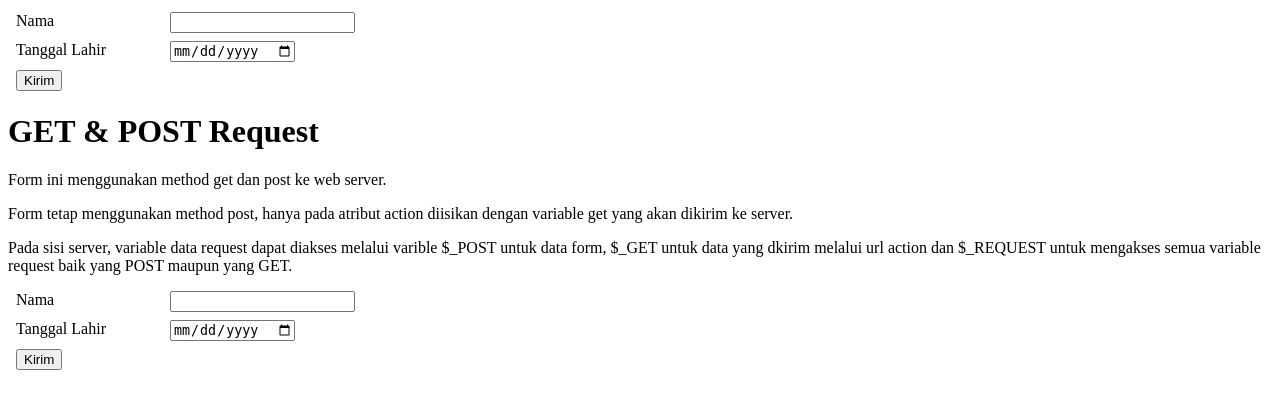
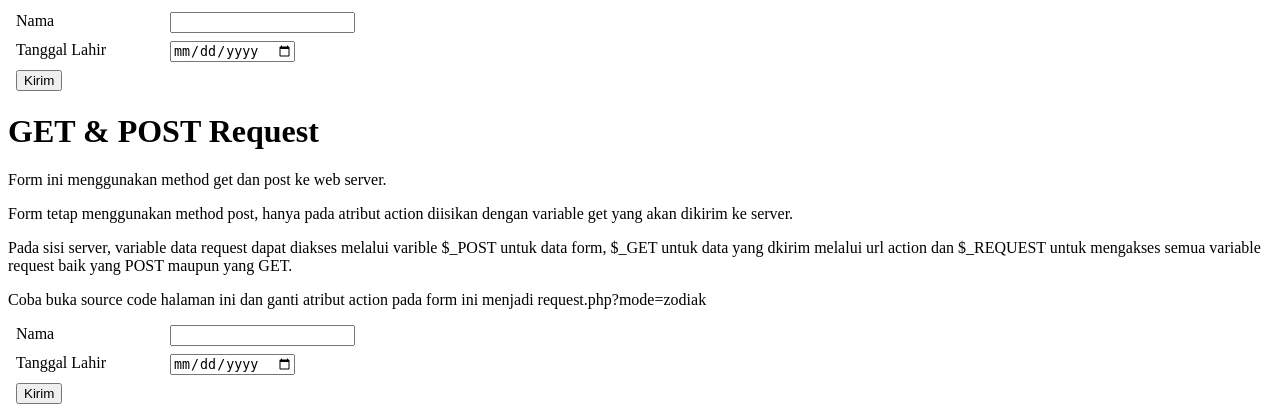
Before and after one commit to desdulianto/web2uph2016, a PHP site: page /form.html in a window 1280 px wide. Shown: the part 968-1380 px from the top of the page. Before the commit the page ends 1338 px from the top, so only its background shows below. Run offline with PHP 8.4, Linux system fonts and the light colour scheme.

Commit message:
instruksi mengganti atribut action form

```diff
--- a/5/form.html
+++ b/5/form.html
@@ -85,7 +85,9 @@
     $_POST untuk data form, $_GET untuk data yang dkirim melalui url action
     dan $_REQUEST untuk mengakses semua variable request baik yang POST maupun
     yang GET.</p>
-    <form method="post" action="request.php?mode=zodiak">
+    <p>Coba buka source code halaman ini dan ganti atribut action pada form ini
+    menjadi request.php?mode=zodiak</p>
+    <form method="post" action="request.php?mode=umur">
         <div>
             <label for="nama">Nama</label>
             <input type="text" name="nama">
--- a/5/request.php
+++ b/5/request.php
@@ -63,7 +63,7 @@ if (check_request("request", array("nama", "lahir", "mode"))) {
             echo "<p>Hello $nama, bintang/zodiak anda adalah: $bintang.</p>";
             break;
         default:
-            echo "<p>Mau menampilkan apa ya?</p>";
+            echo "<p>Mau menampilkan apa ya? umur atau zodiak?</p>";
     }
 } else {
     echo "<p>Data belum diisi.</p>";
```
